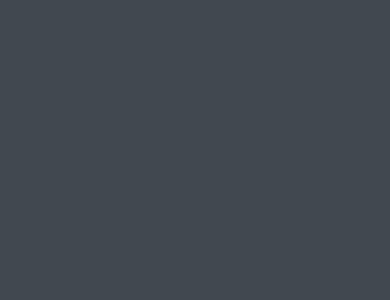
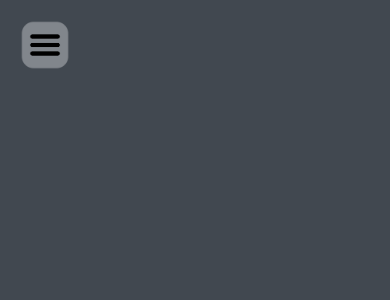
Before and after one commit to Mayden-Academy/2020-sept-knowsys-frontend, a React (Create React App) app: page / in a window 390 px wide. Shown: the top 300 px of the page. Built offline with nearby package versions, Linux system fonts and the light colour scheme.

Commit message:
added sticky burger menu for mobile devices. working on margin/padding for position sticky

```diff
--- /dev/null
+++ b/src/Components/BurgerMenu/index.js
@@ -0,0 +1,16 @@
+import React from "react";
+import './style.css'
+import burgerMenu from "./BurgerMenu.png";
+import { Link } from "react-router-dom";
+
+class BurgerMenu extends React.Component {
+    render() {
+      return (
+        <Link to = "/LoginPage">
+          <img className="burgerMenuButton" src= {burgerMenu} alt= 'icon' />
+        </Link>
+      )
+    }
+  }
+
+  export default BurgerMenu
--- /dev/null
+++ b/src/Components/BurgerMenu/style.css
@@ -0,0 +1,11 @@
+.burgerMenuButton {
+    display: none;
+}
+
+@media only screen and (max-width: 750px) {
+.burgerMenuButton {
+    display: block ;
+    height: 50px;
+    padding-left: 20px;
+  }
+}
--- a/src/Components/HomepageHeader/style.css
+++ b/src/Components/HomepageHeader/style.css
@@ -14,3 +14,10 @@ h2 {
     margin-left: 30px;
     text-shadow: 2px 4px 4px #000000;
 }
+
+@media only screen and (max-width: 750px) {
+    .homepageHeader {
+    margin-right: 30px;
+    text-align: center;
+      }
+    }
--- a/src/Components/NavBar/index.js
+++ b/src/Components/NavBar/index.js
@@ -2,20 +2,24 @@ import React from "react";
 import './style.css';
 import { Route, Link, BrowserRouter as Router, Switch} from 'react-router-dom';
 import knowsysLogo from "./knowsysLogo.png";
+import BurgerMenu from "../BurgerMenu";
+
 
 class NavBar extends React.Component {
 	render() {
 		return (
-            <div className="navBar">
-                <div className="navLogoBackground">
-                    <img className="logoImage" src={knowsysLogo} alt="Logo of a brain" />
-                    <h3>KNOWSY</h3>
-                </div>
+            <div class="navMenu">
+                <BurgerMenu />
+                <div className="navBar">
+                    <div className="navLogoBackground">
+                        <img className="logoImage" src={knowsysLogo} alt="Logo of a brain" />
+                        <h3>KNOWSY</h3>
+                    </div>
                     <Link to ="/addTil" className="newTILButton">ADD TIL</Link>
                     <Link to="/user" className="myProfileButton">MY PROFILE</Link>
                     <Link to ="/login" className="logOutButton">LOG OUT</Link>
                 </div>
-
+            </div>
 		)
 	}
 }
--- a/src/Components/NavBar/style.css
+++ b/src/Components/NavBar/style.css
@@ -56,4 +56,10 @@ background-color: #E84118;
         .navBar {
             display: none;
         }
+
+        .navMenu {
+            position: sticky;
+            top: 20px;
+            margin-top: 20px;
+        }
     }
```
Also changed, not shown: src/Components/BurgerMenu/BurgerMenu.png (added).
